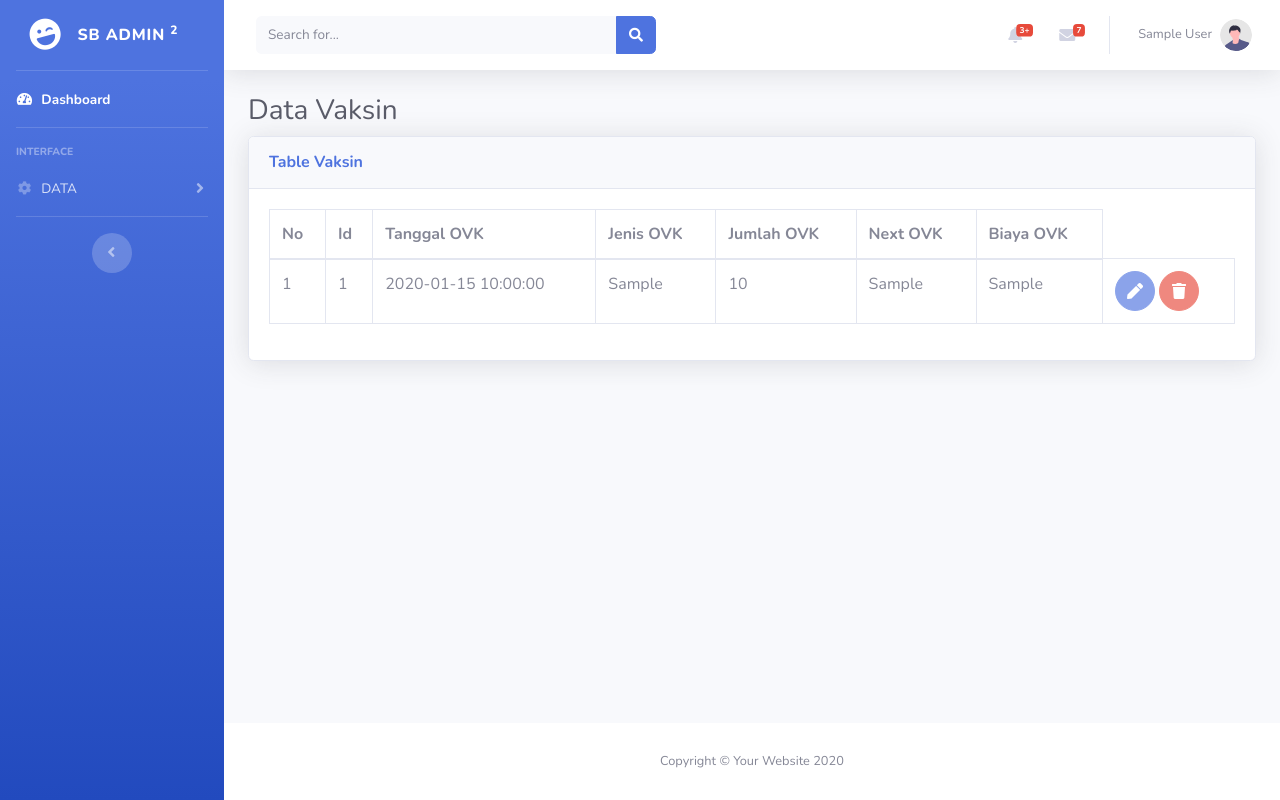
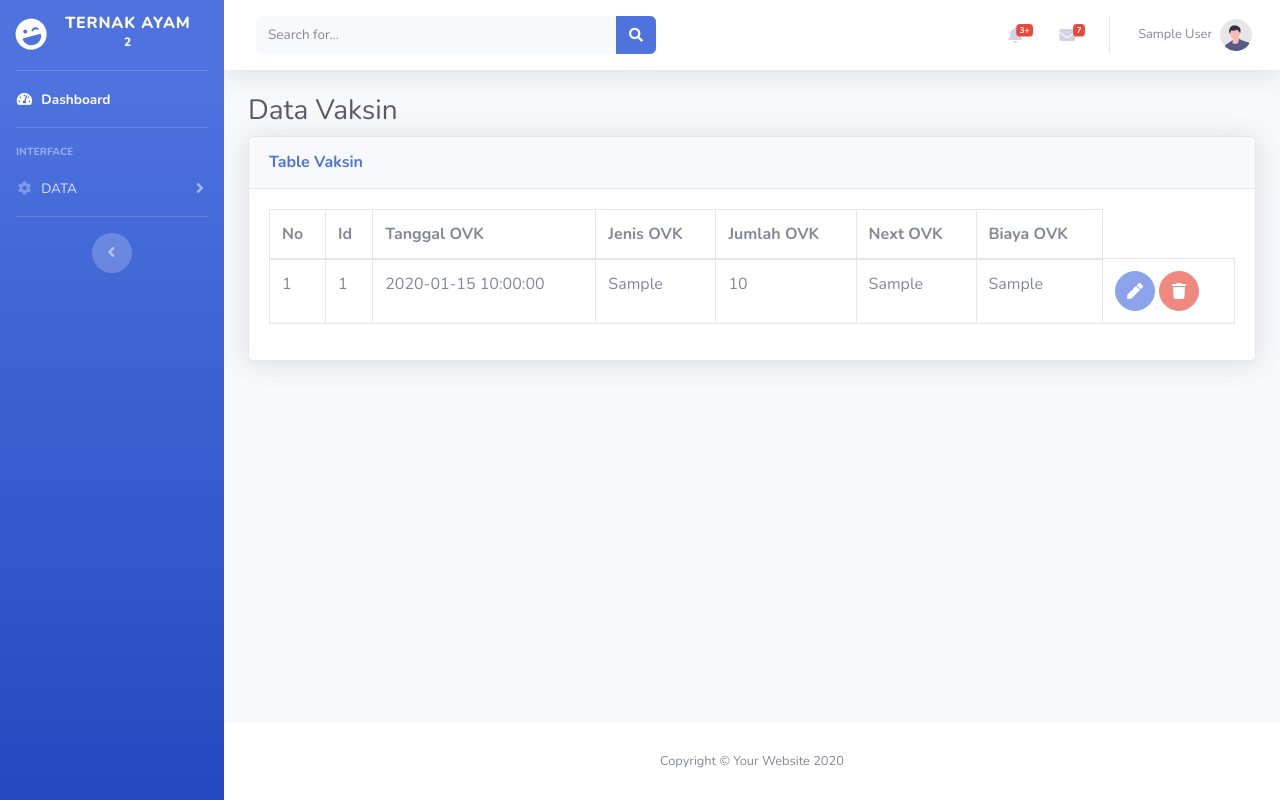
Before and after one commit to aishandavaniaa/phitix, a PHP site: page /vaksin.php in a window 1280 px wide. Run offline with PHP 8.4, Linux system fonts and the light colour scheme; the visitor is signed in with stand-in values (Sample User, id 1); tables that the repository leaves empty or names only in its code hold one stand-in row (values such as "Sample post"); some libraries are stand-ins or nearby versions.

Commit message:
ubah judul

```diff
--- a/vaksin.php
+++ b/vaksin.php
@@ -52,7 +52,7 @@ $sesLvl = $_SESSION['level'];
                 <div class="sidebar-brand-icon rotate-n-15">
                     <i class="fas fa-laugh-wink"></i>
                 </div>
-                <div class="sidebar-brand-text mx-3">SB Admin <sup>2</sup></div>
+                <div class="sidebar-brand-text mx-3">Ternak Ayam <sup>2</sup></div>
             </a>
 
             <!-- Divider -->
```
